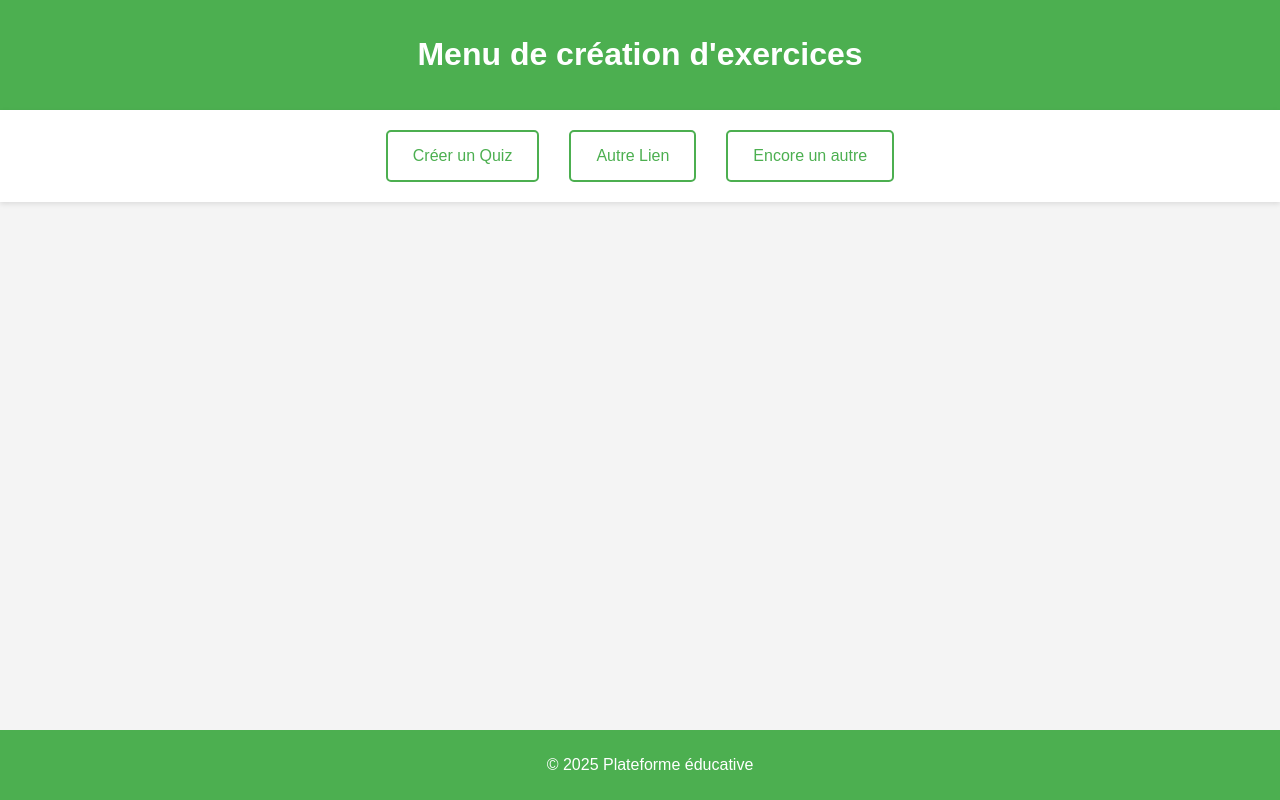
After one commit to mazuriereve/les_devoirs_de_primaire, a PHP site: page /menu_creation.php in a window 1280 px wide. The commit adds this page. Run offline with PHP 8.4, Linux system fonts and the light colour scheme.

Commit message:
modification databse + ajout de la fonctionnalitée d'ajouter des exercices

```diff
--- a/index.php
+++ b/index.php
@@ -86,6 +86,7 @@ $role = $user["role"]; // Récupère le rôle de l'utilisateur
                 <ul class="navbar-nav ms-auto">
                     <?php if ($role == "enseignant"): ?>
                         <li class="nav-item"><a class="nav-link" href="profils_eleves.php">Consulter les résultats de mes élèves</a></li>
+                        <li class="nav-item"><a class="nav-link" href="menu_creation.php">Créer des exercices</a></li>
                     <?php else: ?>
                         <li class="nav-item"><a class="nav-link" href="profil.php">Profil</a></li>
                     <?php endif; ?>
--- /dev/null
+++ b/menu_creation.php
@@ -0,0 +1,74 @@
+<!DOCTYPE html>
+<html lang="fr">
+<head>
+    <meta charset="UTF-8">
+    <meta name="viewport" content="width=device-width, initial-scale=1.0">
+    <title>Menu de création d'exercices</title>
+    <style>
+        body {
+            font-family: Arial, sans-serif;
+            background-color: #f4f4f4;
+            margin: 0;
+            padding: 0;
+        }
+
+        header {
+            background-color: #4CAF50;
+            color: white;
+            padding: 15px 20px;
+            text-align: center;
+        }
+
+        nav {
+            display: flex;
+            justify-content: center;
+            padding: 20px;
+            background-color: #fff;
+            box-shadow: 0 2px 5px rgba(0, 0, 0, 0.1);
+        }
+
+        nav a {
+            text-decoration: none;
+            color: #4CAF50;
+            padding: 15px 25px;
+            margin: 0 15px;
+            font-size: 16px;
+            background-color: #fff;
+            border-radius: 5px;
+            border: 2px solid #4CAF50;
+            transition: background-color 0.3s, color 0.3s;
+        }
+
+        nav a:hover {
+            background-color: #4CAF50;
+            color: white;
+        }
+
+        footer {
+            text-align: center;
+            padding: 10px;
+            background-color: #4CAF50;
+            color: white;
+            position: fixed;
+            width: 100%;
+            bottom: 0;
+        }
+    </style>
+</head>
+<body>
+    <header>
+        <h1>Menu de création d'exercices</h1>
+    </header>
+
+    <nav>
+        <a href="creation_quizz.php">Créer un Quiz</a>
+        <!-- Tu peux ajouter d'autres liens ici -->
+        <a href="#">Autre Lien</a>
+        <a href="#">Encore un autre</a>
+    </nav>
+
+    <footer>
+        <p>&copy; 2025 Plateforme éducative</p>
+    </footer>
+</body>
+</html>
```
Also changed, not shown: addition/resultats/aze-20250303-142218.txt (deleted, +0 -11 lines), creation_quizz.php (added, +148 -0 lines), database.sql (+14 -0 lines), README.md.
